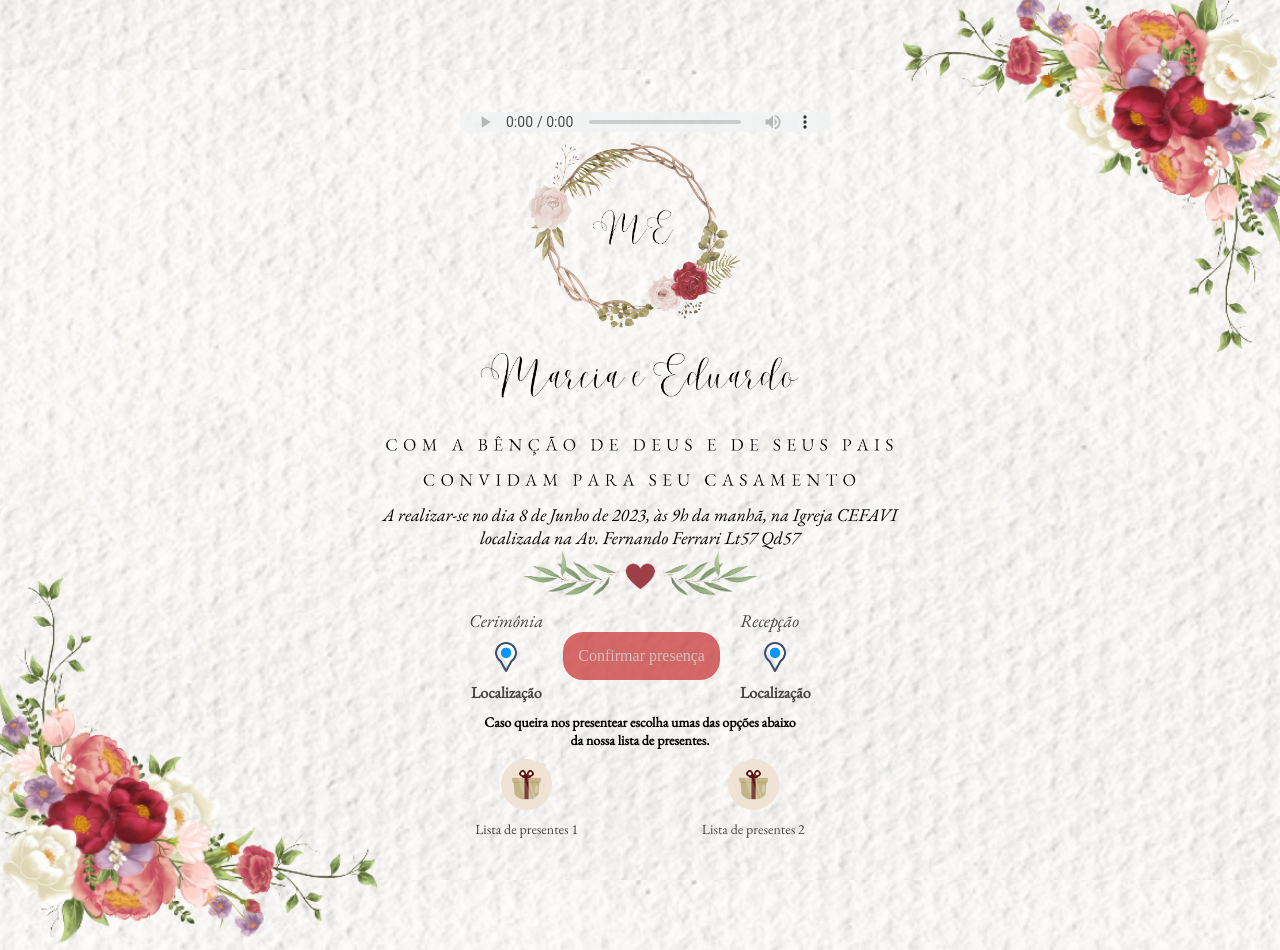
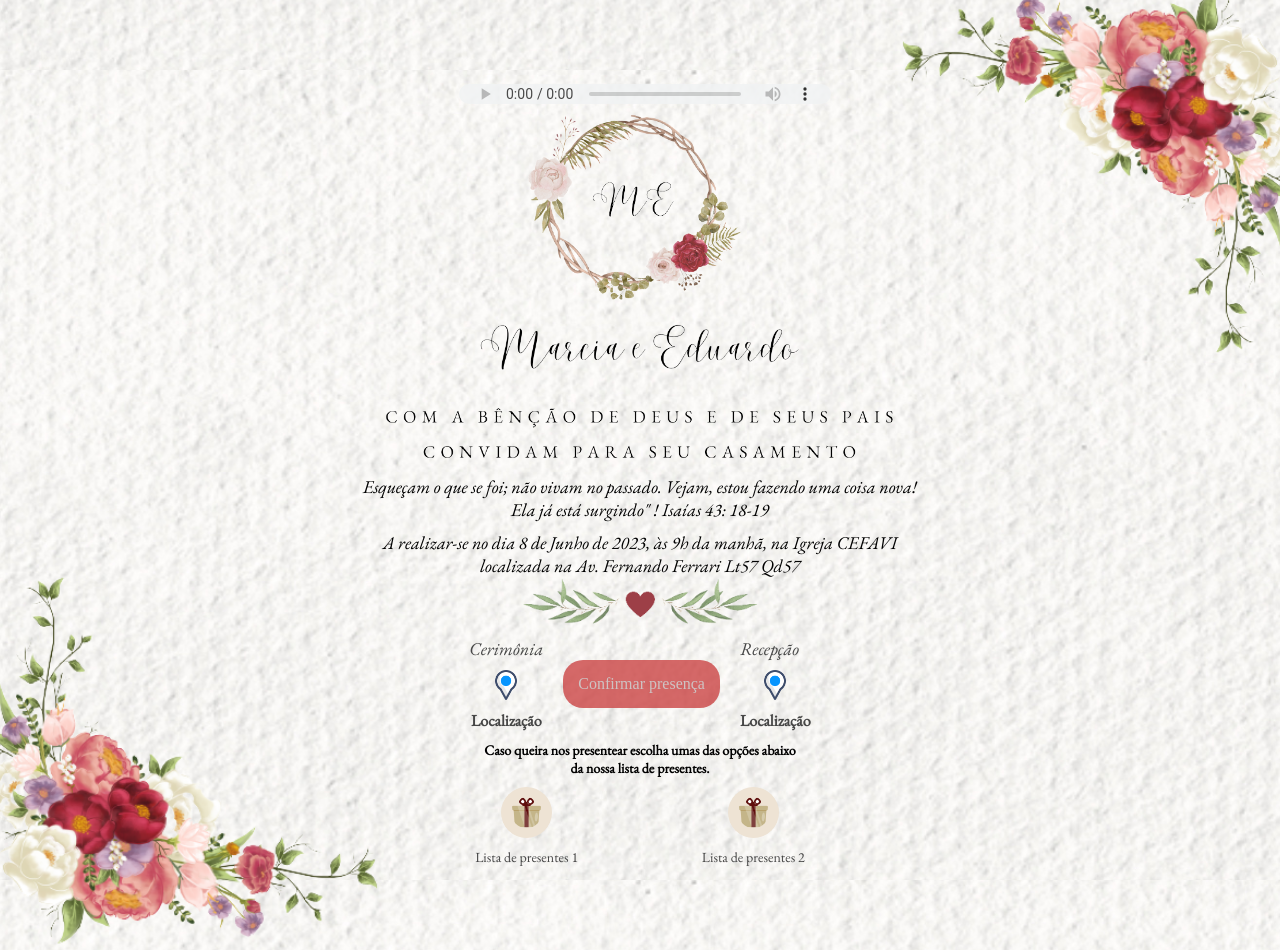
Before and after one commit to promosduque/convite, a plain HTML site: page index.html in a window 1280 px wide. Drawn offline with nearby package versions, Linux system fonts and the light colour scheme.

Commit message:
Update index.html

```diff
--- a/index.html
+++ b/index.html
@@ -25,6 +25,8 @@
     </header>
     <section>
         <img class="imgdescricao" src="./images/descricao.png" alt="nome dos noivos mais descrição"/>
+        <h2>Esqueçam o que se foi; não vivam no passado. Vejam, estou fazendo uma coisa nova! Ela já está surgindo"  !
+            Isaías 43: 18-19</h2>
         <h2>A realizar-se no dia 8 de Junho de 2023, às 9h da manhã,
             na Igreja CEFAVI localizada na Av. Fernando Ferrari Lt57 Qd57</h2>
         <div class="flormeio"></div>
```
